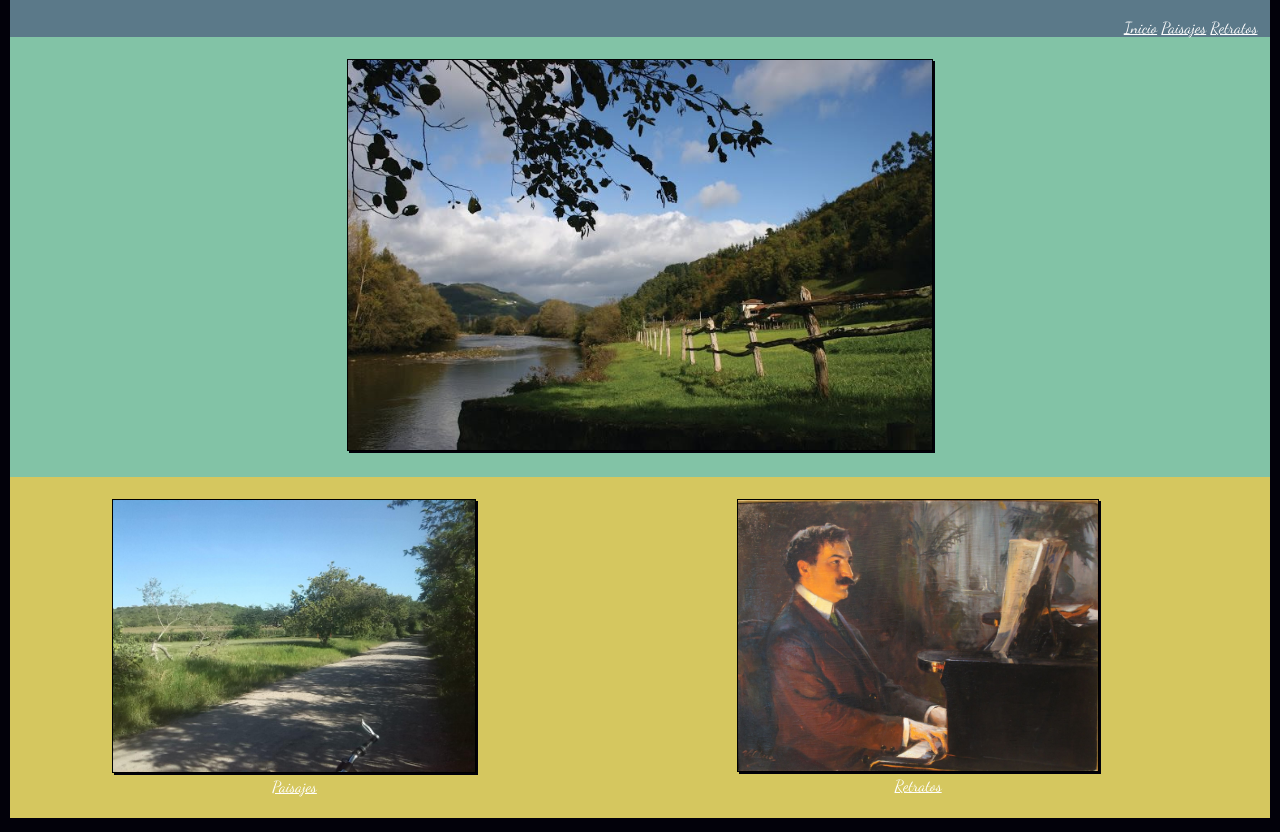
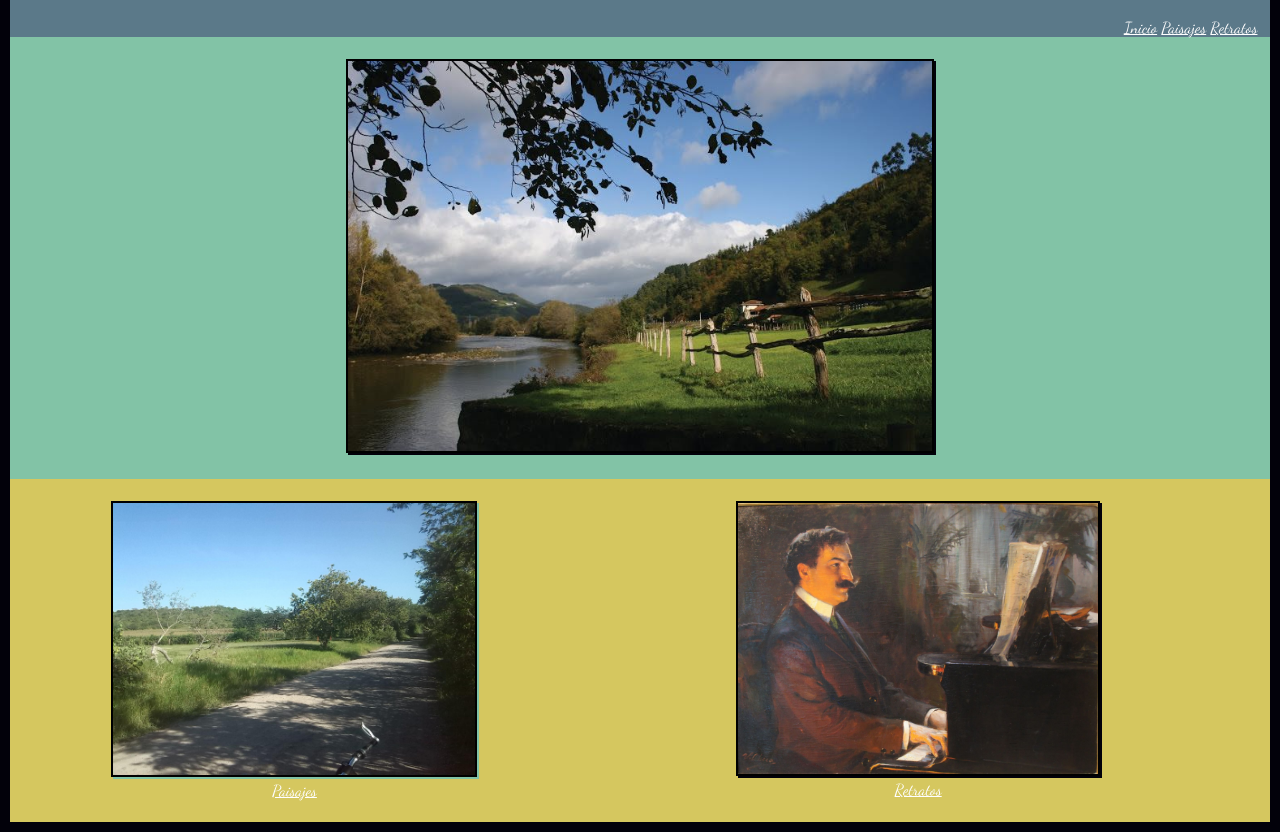
Before and after one commit to JuanRS12/proyecto_final_css, a plain HTML site: page index.html in a window 1280 px wide. Shown: the part 79-911 px from the top of the page. Drawn offline with Linux system fonts and the light colour scheme.

Commit message:
transformacion imagenes nivel 2

```diff
--- a/css/estilos.css
+++ b/css/estilos.css
@@ -60,7 +60,7 @@ figcaption {
 }
 
 #imagen1 img{
-  border: solid 1px black;
+  border: solid 2px black;
 }
 
 .contenedor1{
@@ -75,9 +75,21 @@ figcaption {
 }
 
 .contenedor1 img{
-  border: solid 1px black;
+  border: solid 2px black;
+}
+
+.imagen2 img{
+  box-shadow: 2px 2px #82c3a6;
 }
 
 .imagen2:hover{
   transform: rotate(10deg);
 }
+
+.imagen3 img{
+  box-shadow: #82c3a6;
+}
+
+.imagen3:hover img{
+  transform: translate(20px,-5px);
+}
```
